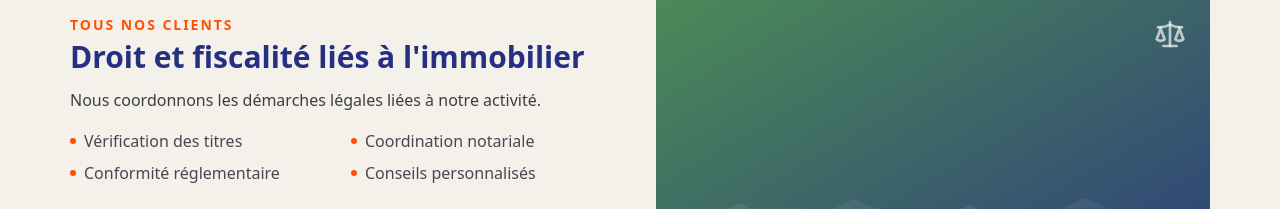
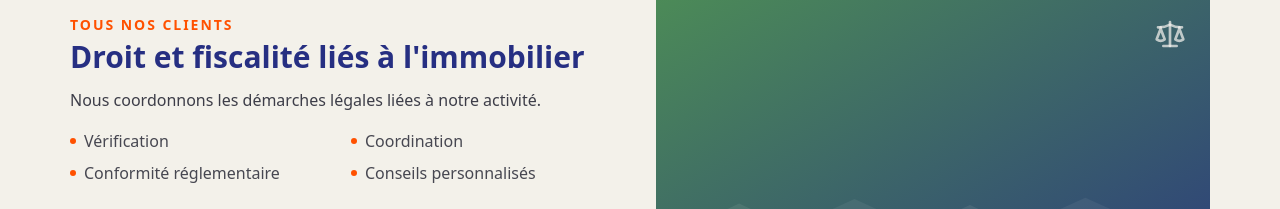
Before and after one commit to prophetiesentreprise-boop/Roc-immobilier-services, a Next.js app: page /nos-services in a window 1280 px wide. Shown: the part 2240-2449 px from the top of the page. Built offline with nearby package versions, Linux system fonts and the light colour scheme; no server answers; the database is empty.

Commit message:
Correction et mise à jour Nos Services

```diff
--- a/src/app/nos-services/page.tsx
+++ b/src/app/nos-services/page.tsx
@@ -72,7 +72,7 @@ const SERVICES = [
     color: "#4C8B57",
     text:
       "Nous coordonnons les démarches légales liées à notre activité.",
-    points: ["Vérification des titres", "Coordination notariale", "Conformité réglementaire", "Conseils personnalisés"],
+    points: ["Vérification", "Coordination", "Conformité réglementaire", "Conseils personnalisés"],
     href: "/contact",
   },
 ];
```
